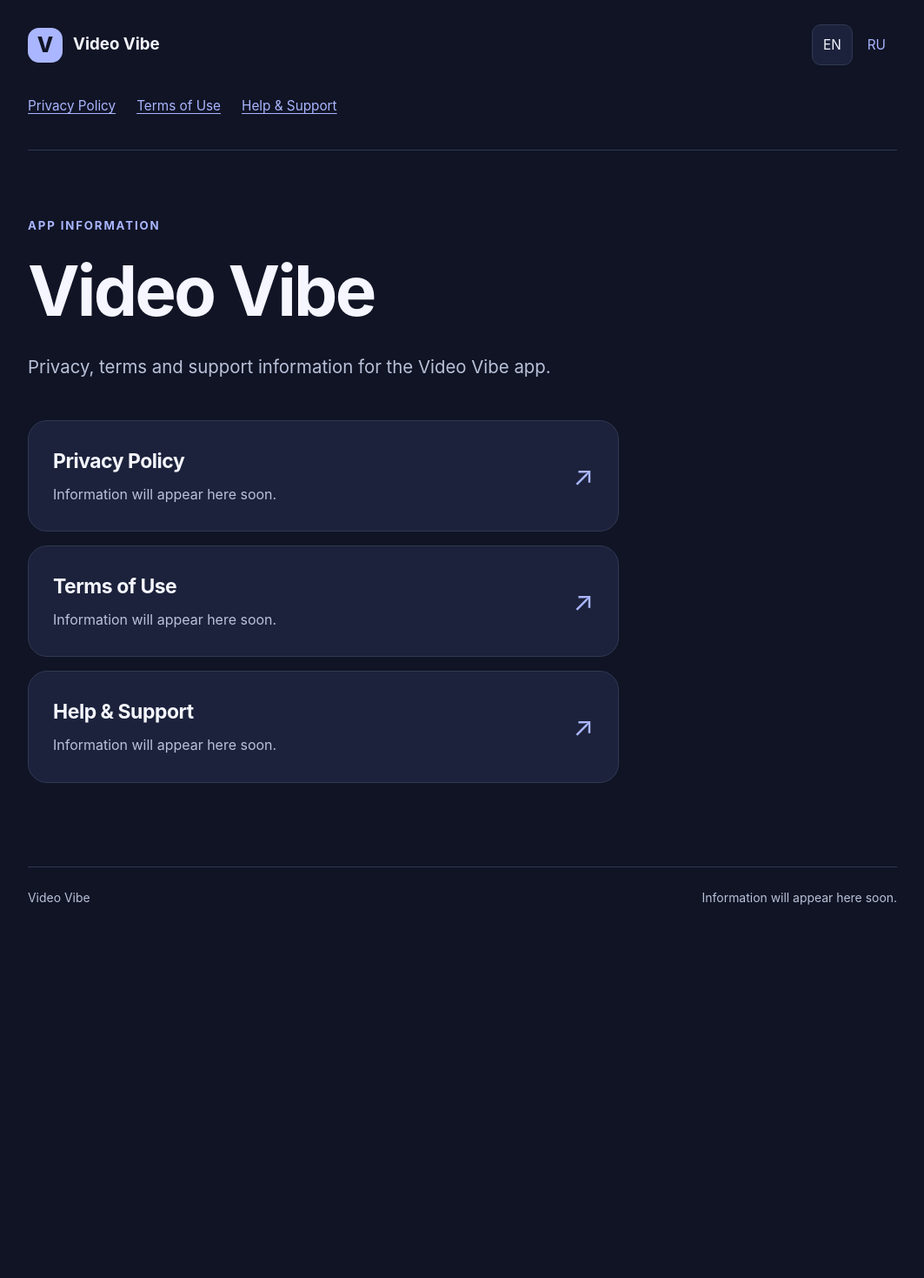
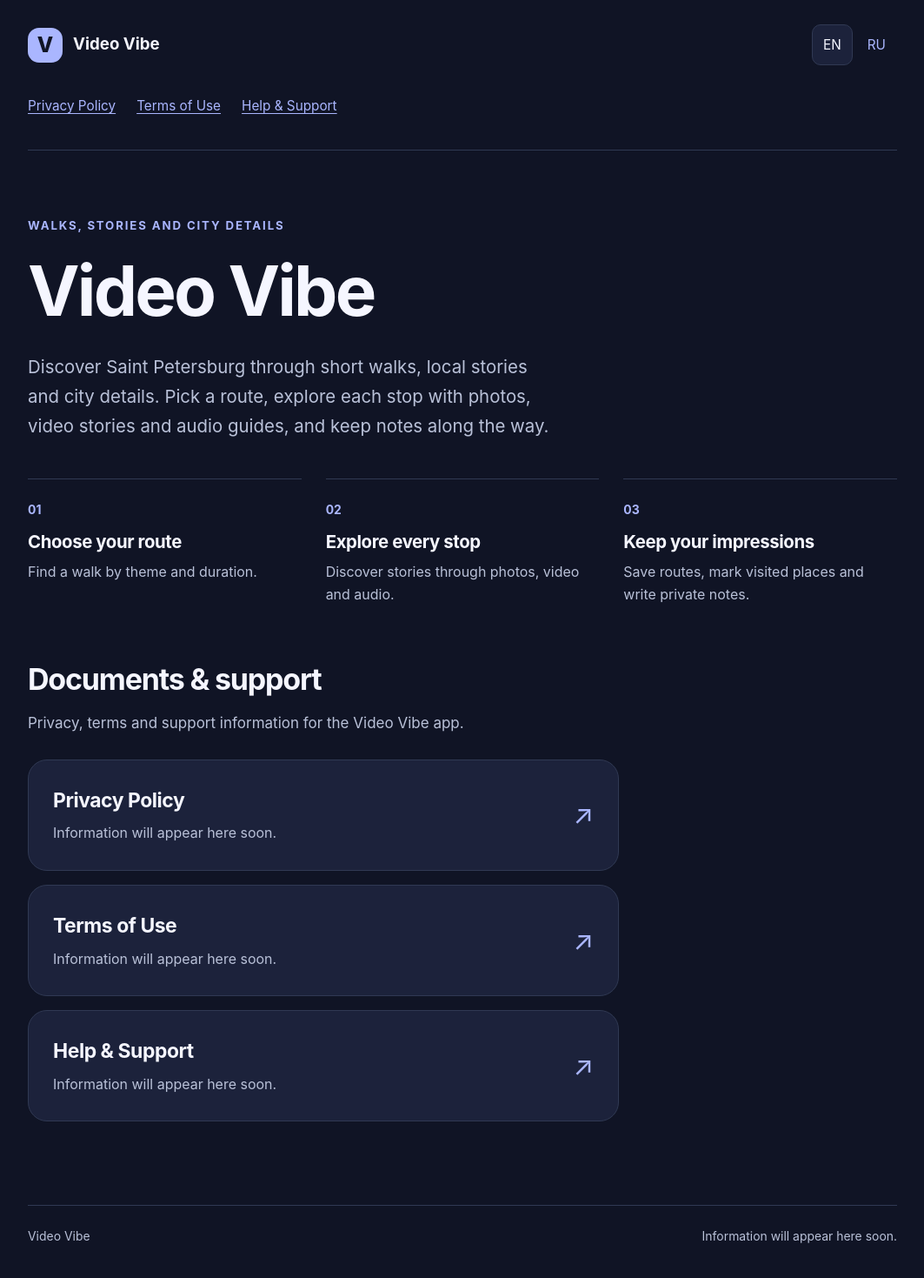
Before and after one commit to jelliedfish-oss/video-vibe-legal, a Jekyll site: the page built from index.md, in a window 1280 px wide. Shown: the whole page at 87% size, without its empty margins (108-1171 px from the left). Built offline with Jekyll 4.4.1, drawn with Linux system fonts in a browser that asks for light colours; before the commit the page ends 1080 px from its top, so only the background shows below that.

Commit message:
Add bilingual Video Vibe app overview

```diff
--- a/_data/translations.yml
+++ b/_data/translations.yml
@@ -1,5 +1,15 @@
 en:
   app_information: App information
+  app_tagline: Walks, stories and city details
+  app_description: Discover Saint Petersburg through short walks, local stories and city details. Pick a route, explore each stop with photos, video stories and audio guides, and keep notes along the way.
+  features:
+    - title: Choose your route
+      description: Find a walk by theme and duration.
+    - title: Explore every stop
+      description: Discover stories through photos, video and audio.
+    - title: Keep your impressions
+      description: Save routes, mark visited places and write private notes.
+  documents: Documents & support
   intro: Privacy, terms and support information for the Video Vibe app.
   skip: Skip to content
   home_label: Video Vibe home
@@ -17,6 +27,16 @@ en:
       title: Help & Support
 ru:
   app_information: Информация о приложении
+  app_tagline: Прогулки, истории и детали города
+  app_description: Открывайте Санкт-Петербург через короткие прогулки, истории и детали города. Выбирайте маршрут, знакомьтесь с остановками по фотографиям, видеоисториям и аудиогидам и сохраняйте заметки по пути.
+  features:
+    - title: Выберите прогулку
+      description: Подбирайте маршрут по теме и времени.
+    - title: Узнавайте город
+      description: Истории мест — в фотографиях, видео и аудиогидах.
+    - title: Сохраняйте впечатления
+      description: Добавляйте маршруты в избранное, отмечайте посещённые места и ведите личные заметки.
+  documents: Документы и поддержка
   intro: Конфиденциальность, условия использования и помощь для приложения Video Vibe.
   skip: Перейти к содержимому
   home_label: Главная Video Vibe
--- a/_includes/home.html
+++ b/_includes/home.html
@@ -1,8 +1,20 @@
 {% assign language = page.lang | default: 'en' %}
 {% assign t = site.data.translations[language] %}
-<p class="eyebrow">{{ t.app_information }}</p>
+<p class="eyebrow">{{ t.app_tagline }}</p>
 <h1>Video Vibe</h1>
-<p class="intro">{{ t.intro }}</p>
+<p class="intro">{{ t.app_description }}</p>
+<ol class="app-features" aria-label="{{ t.app_information }}">
+  {% for feature in t.features %}
+  <li class="app-feature">
+    <span class="feature-number" aria-hidden="true">0{{ forloop.index }}</span>
+    <h2>{{ feature.title }}</h2>
+    <p>{{ feature.description }}</p>
+  </li>
+  {% endfor %}
+</ol>
+<section aria-labelledby="documents-title">
+<h2 id="documents-title" class="section-title">{{ t.documents }}</h2>
+<p class="section-intro">{{ t.intro }}</p>
 <div class="policy-list">
   {% for section in site.legal_sections %}
   {% capture section_path %}/{{ language }}/{{ section }}/{% endcapture %}
@@ -15,3 +27,4 @@
   </a>
   {% endfor %}
 </div>
+</section>
--- a/_layouts/default.html
+++ b/_layouts/default.html
@@ -8,7 +8,7 @@
     <meta name="viewport" content="width=device-width, initial-scale=1">
     <meta name="color-scheme" content="dark light">
     <title>{% if page.home %}{{ site.title | escape }}{% else %}{{ page.title | escape }} · {{ site.title | escape }}{% endif %}</title>
-    <meta name="description" content="{{ t.intro | escape }}">
+    <meta name="description" content="{{ t.app_description | escape }}">
     {% if page.content_status == 'pending' %}<meta name="robots" content="noindex, follow">{% endif %}
     <link rel="canonical" href="{{ page.url | absolute_url }}">
     {% for code in site.languages %}
--- a/assets/styles.css
+++ b/assets/styles.css
@@ -25,6 +25,13 @@ nav a { font-size: .9rem; display: inline-block; padding-block: 10px; }
 h1, h2, h3 { line-height: 1.15; letter-spacing: -.035em; overflow-wrap: anywhere; }
 h1 { margin: 0 0 24px; font-size: clamp(2.5rem, 7vw, 4.7rem); font-weight: 750; }
 .intro { max-width: 610px; margin: 0 0 44px; color: var(--muted); font-size: 1.2rem; }
+.app-features { display: grid; grid-template-columns: repeat(3, minmax(0, 1fr)); gap: 28px; margin: 0 0 64px; padding: 0; list-style: none; }
+.app-feature { padding-top: 20px; border-top: 1px solid var(--line); }
+.feature-number { color: var(--accent); font-size: .82rem; font-weight: 700; }
+.app-feature h2 { margin: 12px 0 10px; font-size: 1.2rem; letter-spacing: -.02em; }
+.app-feature p { margin: 0; color: var(--muted); font-size: .94rem; }
+.section-title { margin: 0 0 16px; font-size: 2rem; }
+.section-intro { max-width: 610px; margin: 0 0 28px; color: var(--muted); }
 .policy-card { display: flex; align-items: center; justify-content: space-between; gap: 24px; max-width: 680px; padding: 28px; border: 1px solid var(--line); border-radius: 22px; background: var(--surface); color: var(--text); text-decoration: none; }
 .policy-card:hover { border-color: var(--accent); }
 .card-title { display: block; margin-block: 0 6px; font-size: 1.35rem; font-weight: 700; letter-spacing: -.02em; }
@@ -59,6 +66,9 @@ h1 { margin: 0 0 24px; font-size: clamp(2.5rem, 7vw, 4.7rem); font-weight: 750;
 .policy-list { display: grid; gap: 16px; }
 .back-link { display: inline-block; min-height: 44px; padding-block: 10px; }
 .site-footer { flex-wrap: wrap; }
+@media (max-width: 680px) {
+  .app-features { grid-template-columns: 1fr; gap: 24px; margin-bottom: 48px; }
+}
 @media (max-width: 480px) {
   .primary-nav { column-gap: 16px; }
   .language-switch a { padding-inline: 8px; }
```
